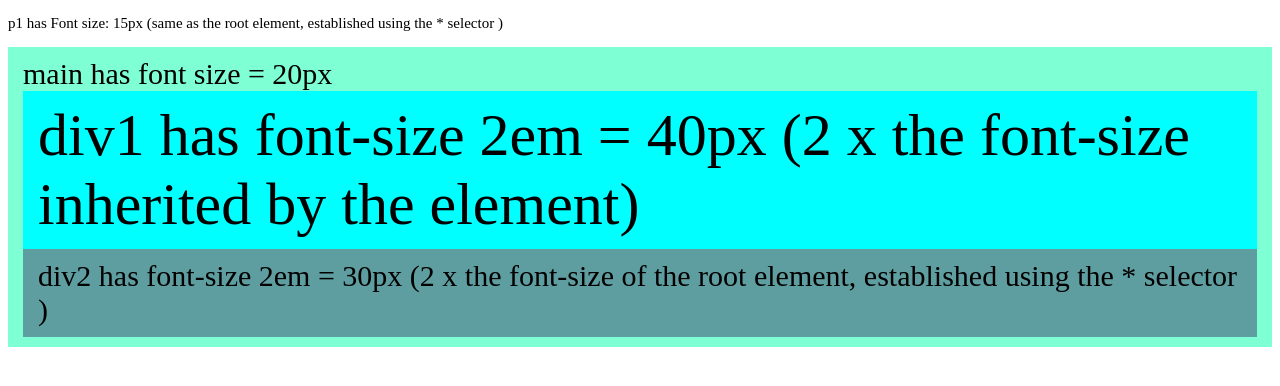
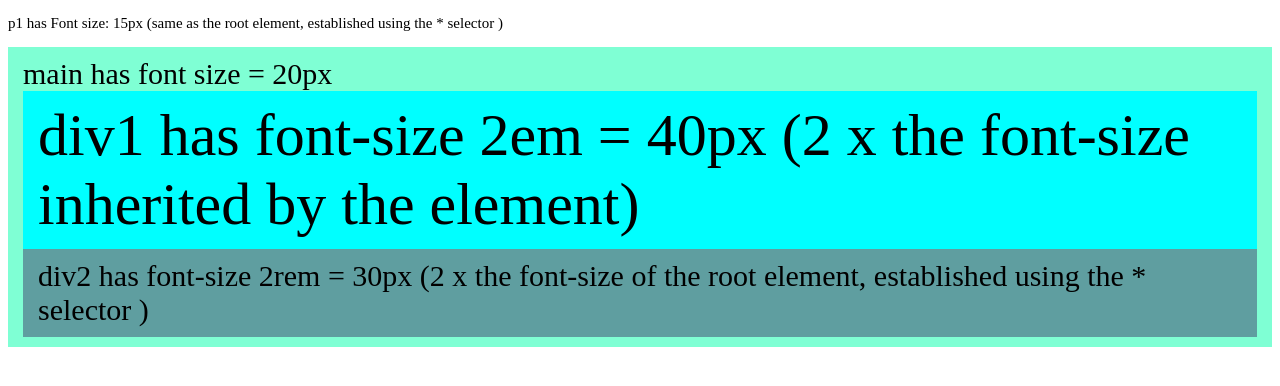
Before and after one commit to classicoman2/snippets-css-and-js, a plain HTML site: page css_units/css_units.html in a window 1280 px wide. Drawn offline with Linux system fonts and the light colour scheme.

Commit message:
units edited

```diff
--- a/css_units/css_units.html
+++ b/css_units/css_units.html
@@ -17,7 +17,7 @@
     <main>
         main has font size = 20px
         <div id="div1">div1 has font-size 2em = 40px (2 x the font-size inherited by the element)</div>
-        <div id="div2">div2 has font-size 2em = 30px (2 x the font-size of the root element, established using the * selector ) </div>
+        <div id="div2">div2 has font-size 2rem = 30px (2 x the font-size of the root element, established using the * selector ) </div>
     </main>
 
 </body>
```
